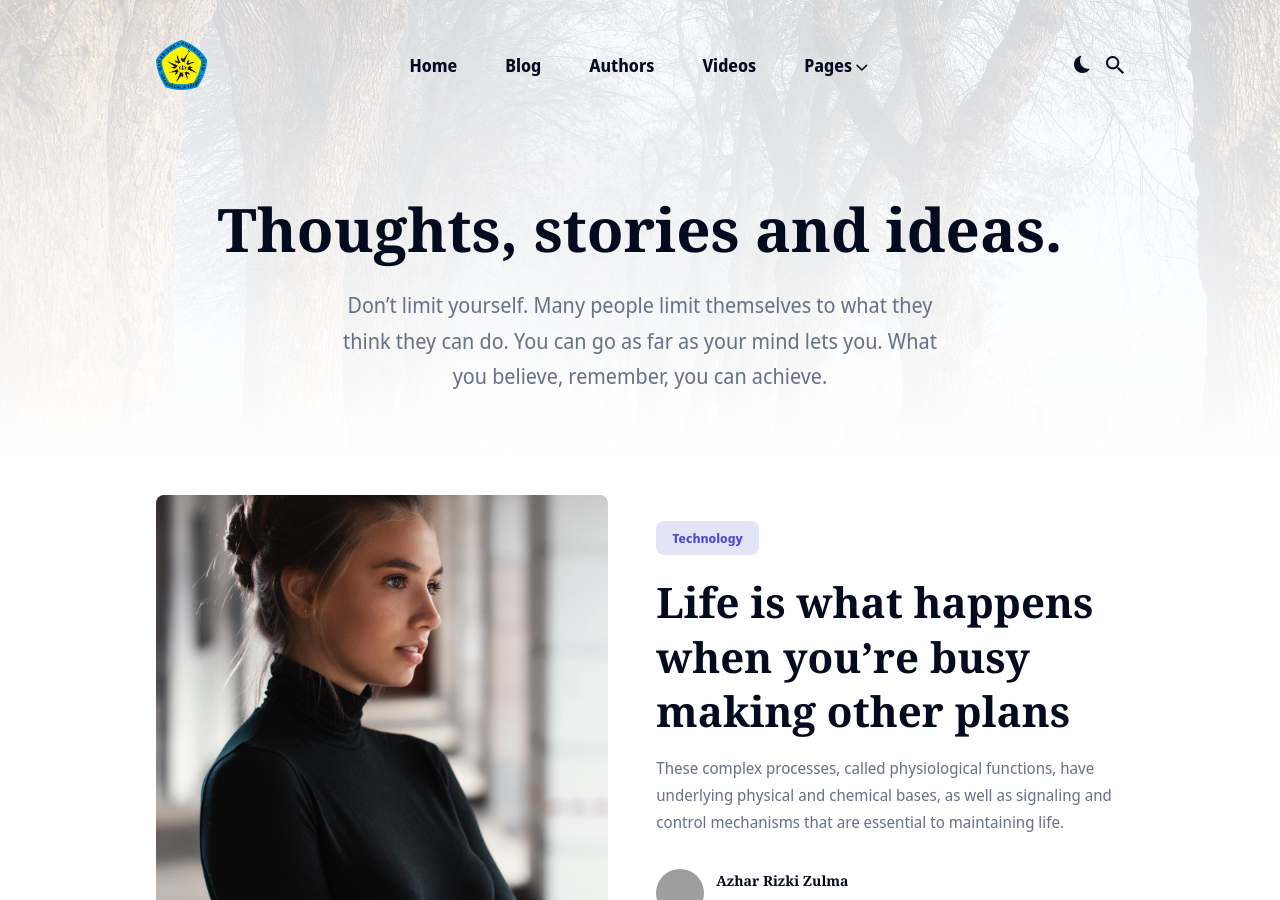
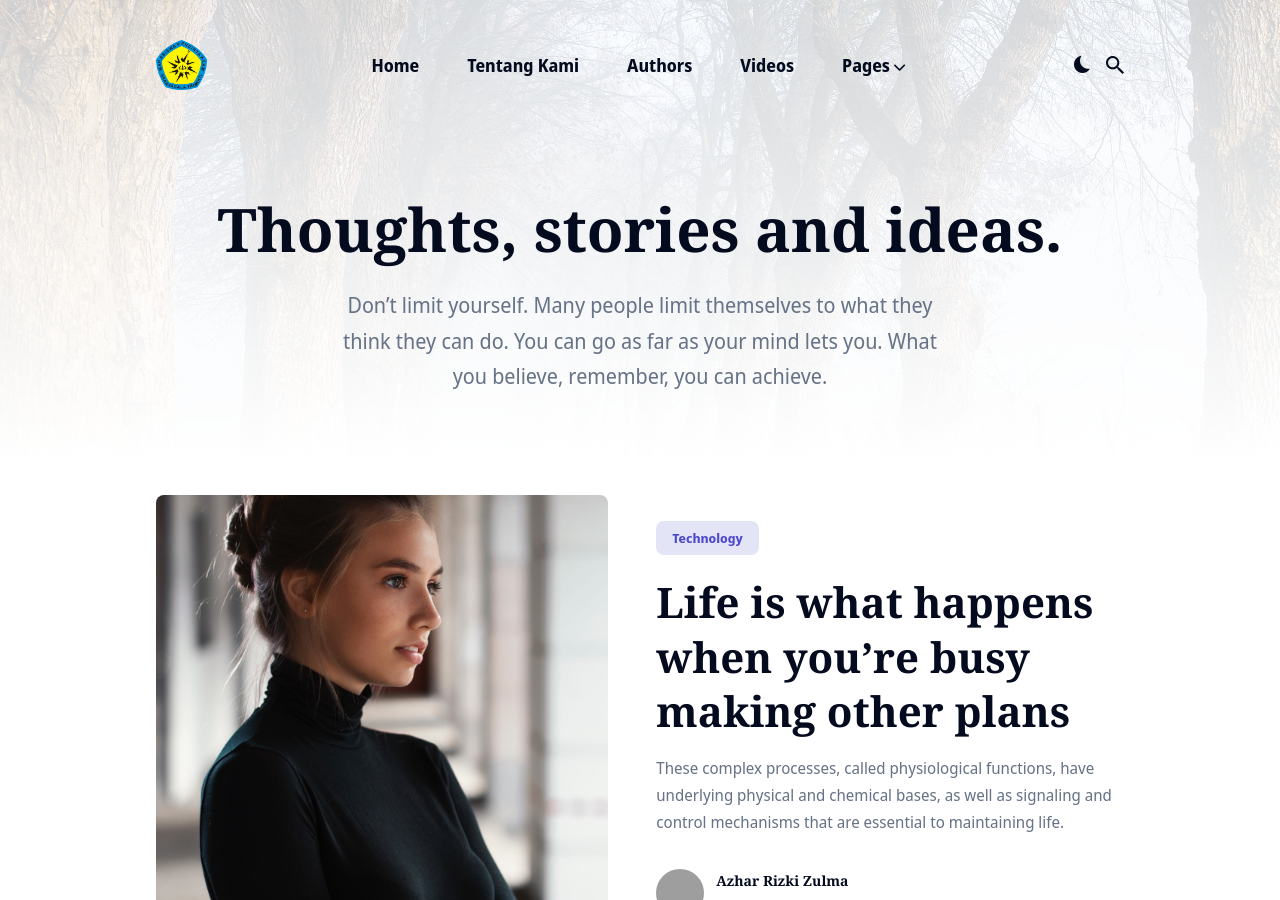
Before and after one commit to AranyacalaTrisakti/Blog, a Jekyll site: the page built from index.html, in a window 1280 px wide and 900 px high. Built offline with Jekyll 4.4.1, drawn with Linux system fonts in a browser that asks for light colours; nearby versions of some CDN libraries; grey boxes are pictures that could not be loaded.

Commit message:
Update settings.yml

```diff
--- a/_data/settings.yml
+++ b/_data/settings.yml
@@ -12,7 +12,7 @@ menu__settings:
   menu__items:
     - title: 'Home'
       url: '/'
-    - title: 'Blog'
+    - title: 'Tentang Kami'
       url: '/blog/'
     - title: 'Authors'
       url: '/authors'
```
